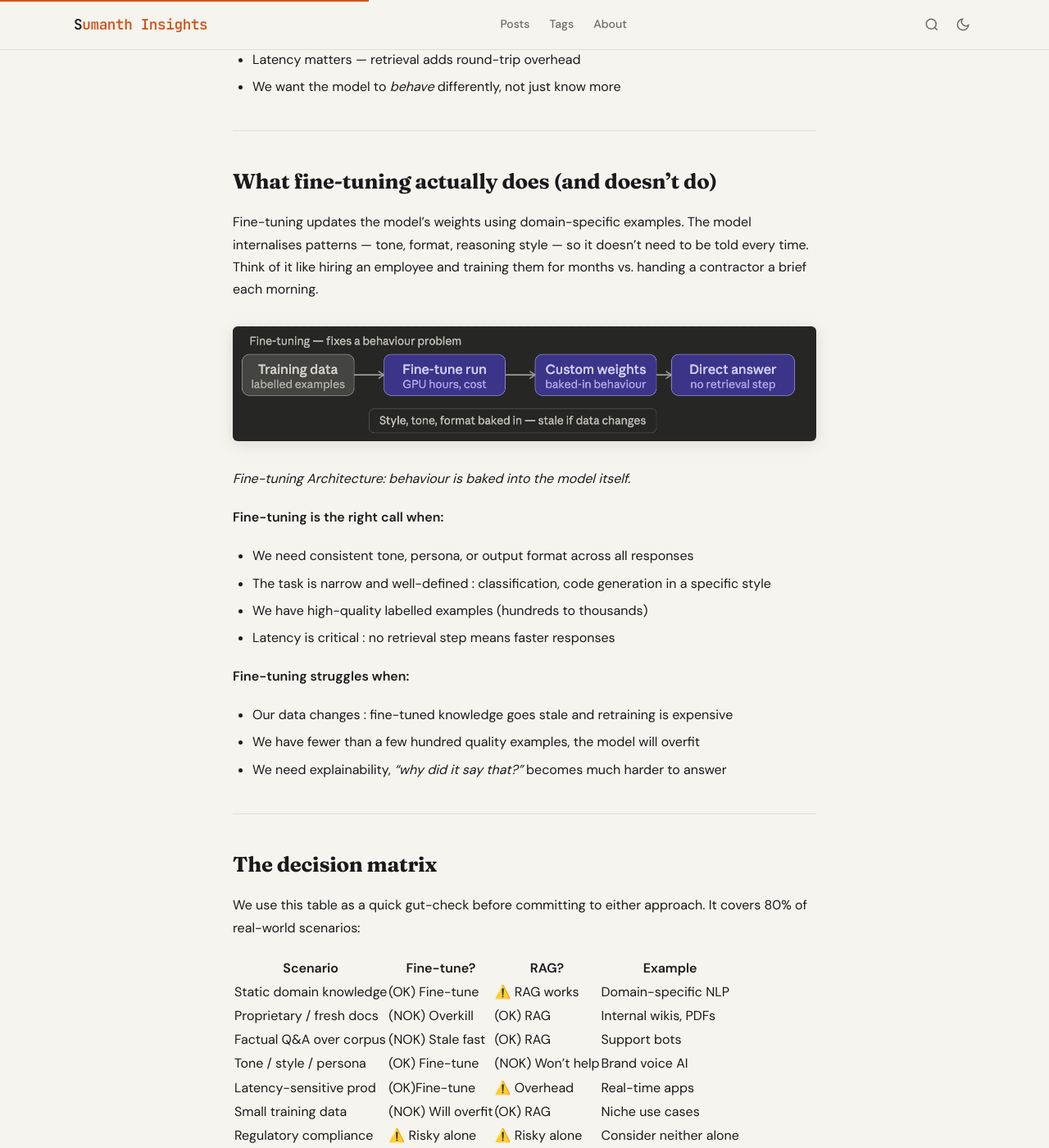
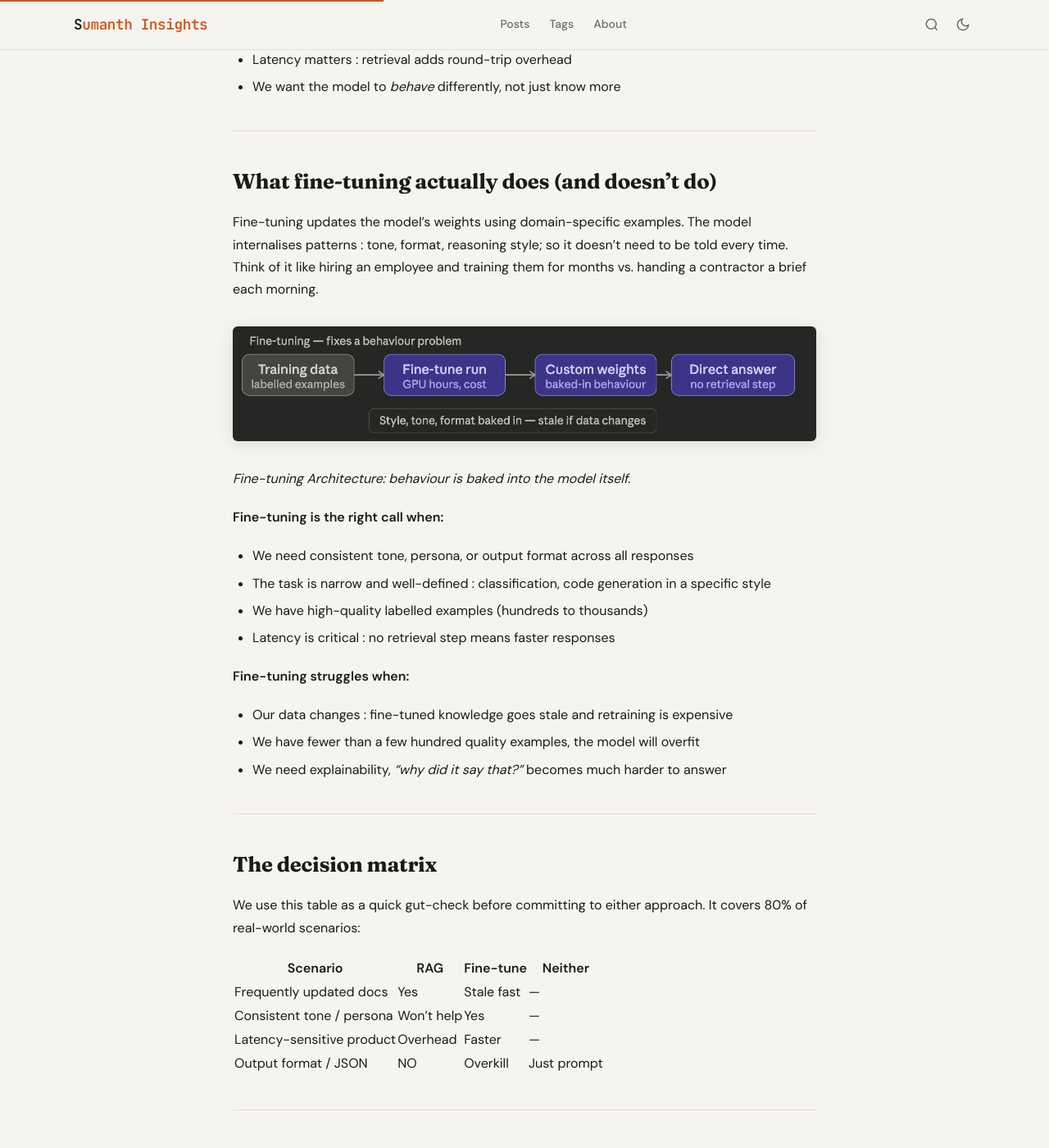
Before and after one commit to sumanthrb/insights, a Jekyll site: the page built from _posts/2025-02-03-rag-vs-finetuning.md, in a window 1280 px wide and 1400 px high, scrolled down 1126 px. Shown: the whole window at 82% size. Built offline with Jekyll 4.4.1, drawn with Linux system fonts in a browser that asks for light colours; some of the changed text lies outside the part shown.

Commit message:
Update 2025-02-03-rag-vs-finetuning.md

```diff
--- a/_posts/2025-02-03-rag-vs-finetuning.md
+++ b/_posts/2025-02-03-rag-vs-finetuning.md
@@ -26,14 +26,14 @@ Retrieval-Augmented Generation fetches relevant chunks from an external knowledg
 
 **RAG struggles when:**
 - The answer requires synthesising across hundreds of chunks, context gets noisy
-- Latency matters — retrieval adds round-trip overhead
+- Latency matters : retrieval adds round-trip overhead
 - We want the model to *behave* differently, not just know more
 
 ---
 
 ## What fine-tuning actually does (and doesn't do)
 
-Fine-tuning updates the model's weights using domain-specific examples. The model internalises patterns — tone, format, reasoning style — so it doesn't need to be told every time. Think of it like hiring an employee and training them for months vs. handing a contractor a brief each morning.
+Fine-tuning updates the model's weights using domain-specific examples. The model internalises patterns : tone, format, reasoning style; so it doesn't need to be told every time. Think of it like hiring an employee and training them for months vs. handing a contractor a brief each morning.
 
 ![fine-tune Diagram]({{ 'images/fine-tune.png' | relative_url }})
 
@@ -57,15 +57,12 @@ Fine-tuning updates the model's weights using domain-specific examples. The mode
 
 We use this table as a quick gut-check before committing to either approach. It covers 80% of real-world scenarios:
 
-| Scenario | Fine-tune? | RAG? | Example |
-|---|---|---|---|
-| Static domain knowledge | (OK) Fine-tune | ⚠️ RAG works | Domain-specific NLP |
-| Proprietary / fresh docs |(NOK) Overkill | (OK) RAG | Internal wikis, PDFs |
-| Factual Q&A over corpus | (NOK) Stale fast | (OK) RAG | Support bots |
-| Tone / style / persona | (OK) Fine-tune | (NOK) Won't help | Brand voice AI |
-| Latency-sensitive prod | (OK)Fine-tune | ⚠️ Overhead  | Real-time apps |
-| Small training data | (NOK) Will overfit | (OK) RAG | Niche use cases |
-| Regulatory compliance | ⚠️ Risky alone | ⚠️ Risky alone | Consider neither alone |
+| Scenario                     | RAG          | Fine-tune     | Neither        |
+|-----------------------------|--------------|---------------|----------------|
+| Frequently updated docs     |    Yes       | Stale fast    | —              |
+| Consistent tone / persona   |    Won’t help| Yes           | —              |
+| Latency-sensitive product   |    Overhead  | Faster        | —              |
+| Output format / JSON        |    NO        | Overkill      |    Just prompt |
 
 ---
 
@@ -107,6 +104,6 @@ Frequent changes → RAG (no retraining). Static domain → fine-tuning is viabl
 
 **3. Can prompt engineering get us 80% there?**
 
-If yes — ship it. Revisit RAG/fine-tuning only when we hit that ceiling.
+If yes, ship it. Revisit RAG/fine-tuning only when we hit that ceiling.
 
 ---
```
